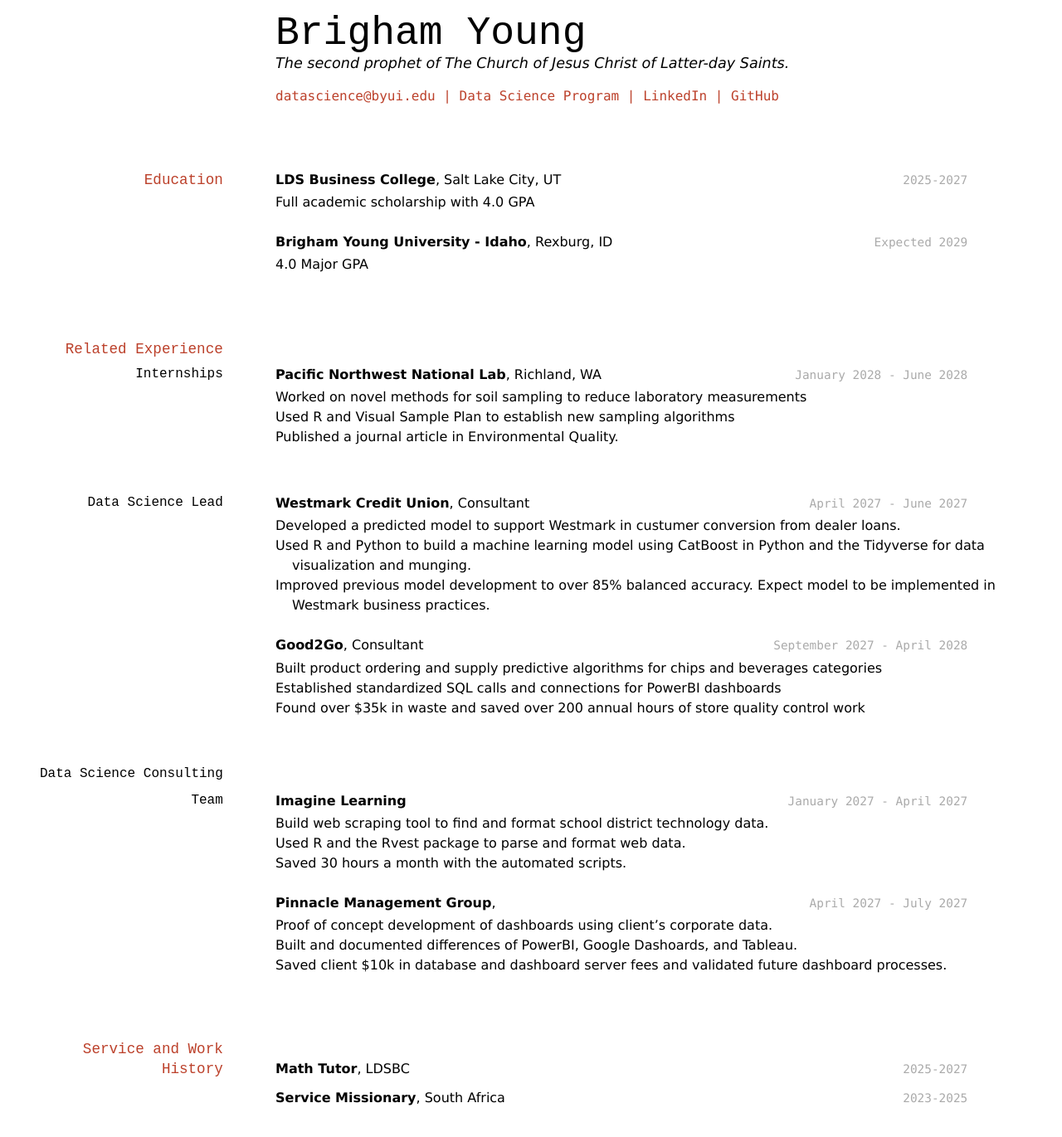
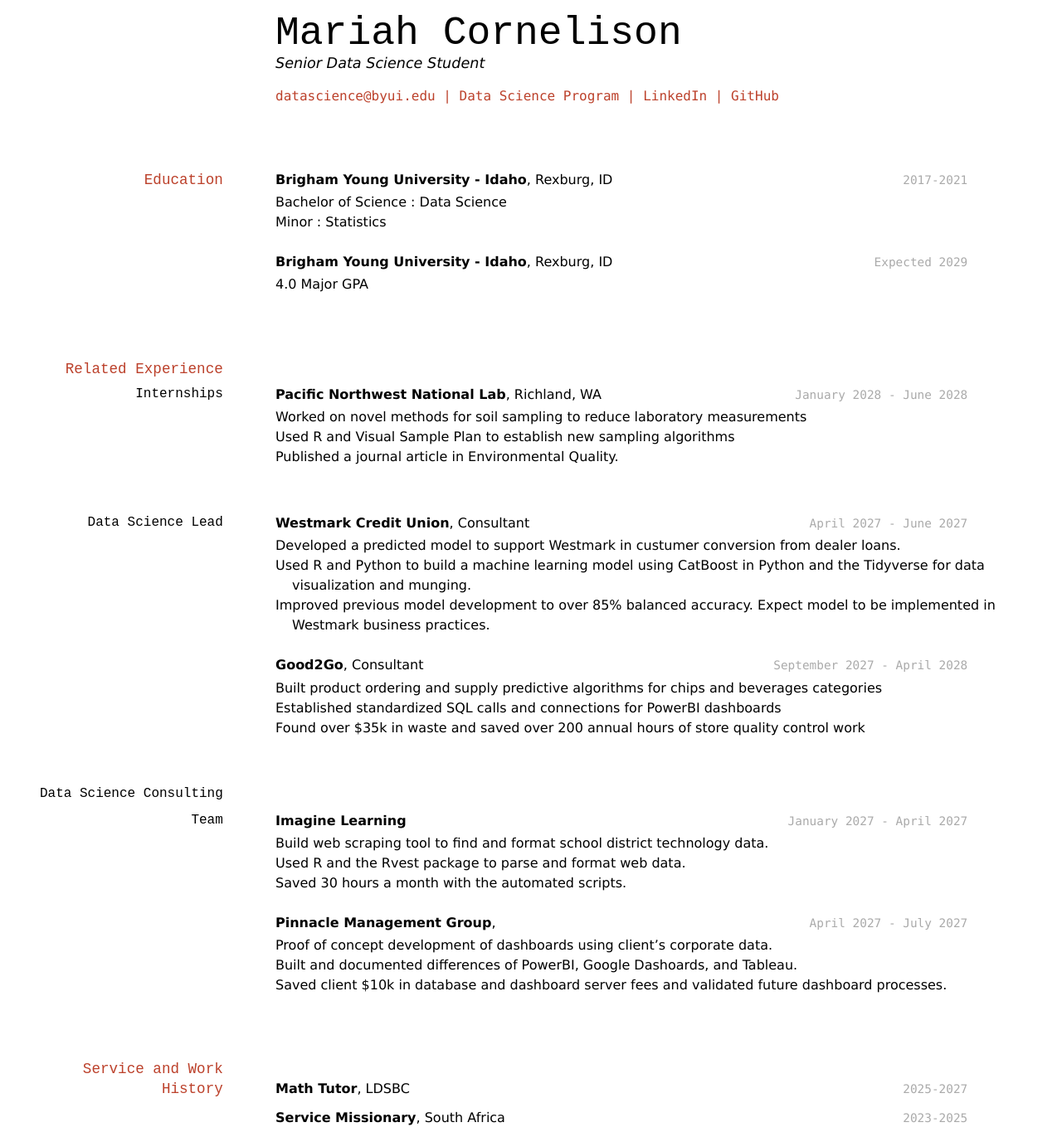
Before and after one commit to mariahkb/mariahkbc_resume, a Jekyll site: the page built from docs/index.md, in a window 1280 px wide. Shown: the whole page at 83% size. Built offline with Jekyll 4.4.1, drawn with Linux system fonts in a browser that asks for light colours; before the commit the page ends 1347 px from its top, so only the background shows below that.

Commit message:
Updated Resume

```diff
--- a/docs/index.md
+++ b/docs/index.md
@@ -1,14 +1,14 @@
 ---
 layout: cv
-title: Brigham Young's Resume
+title: Mariah Cornelison's Resume
 ---
-# Brigham Young
-The second prophet of The Church of Jesus Christ of Latter-day Saints.
+# Mariah Cornelison
+Senior Data Science Student
 
 <div id="webaddress">
 <a href="datascience@byui.edu">datascience@byui.edu</a>
 | <a href="https://byuidatascience.github.io/development.html">Data Science Program</a>
-| <a href="https://www.linkedin.com/groups/13537407/">LinkedIn</a>
+| <a href="https://www.linkedin.com/in/mariah-cornelison/">LinkedIn</a>
 | <a href="https://github.com/byuids-resumes">GitHub</a>
 </div>
 
@@ -16,10 +16,11 @@ The second prophet of The Church of Jesus Christ of Latter-day Saints.
 
 ## Education
 
-`2025-2027`
-__LDS Business College__, Salt Lake City, UT
+`2017-2021`
+__Brigham Young University - Idaho__, Rexburg, ID
 
-- Full academic scholarship with 4.0 GPA
+- Bachelor of Science : Data Science
+- Minor : Statistics
 
 `Expected 2029`
 __Brigham Young University - Idaho__, Rexburg, ID
```
